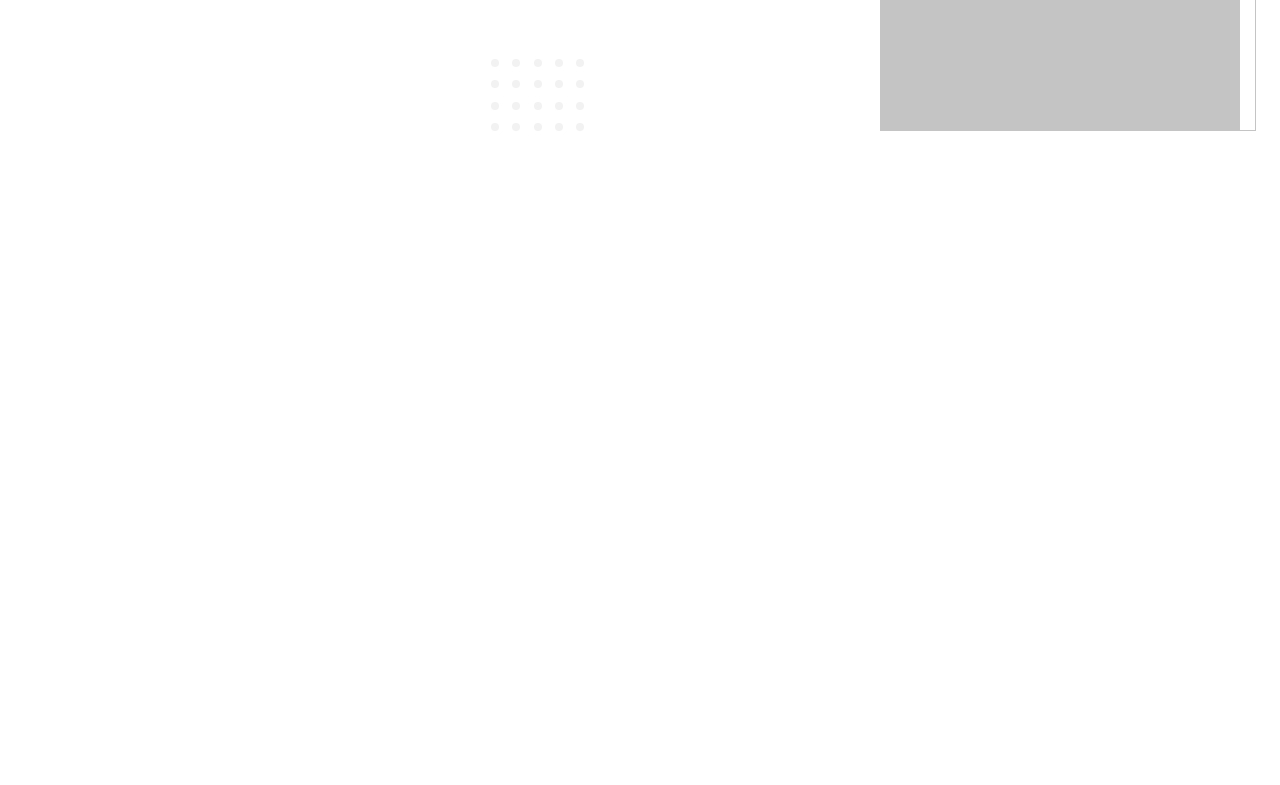
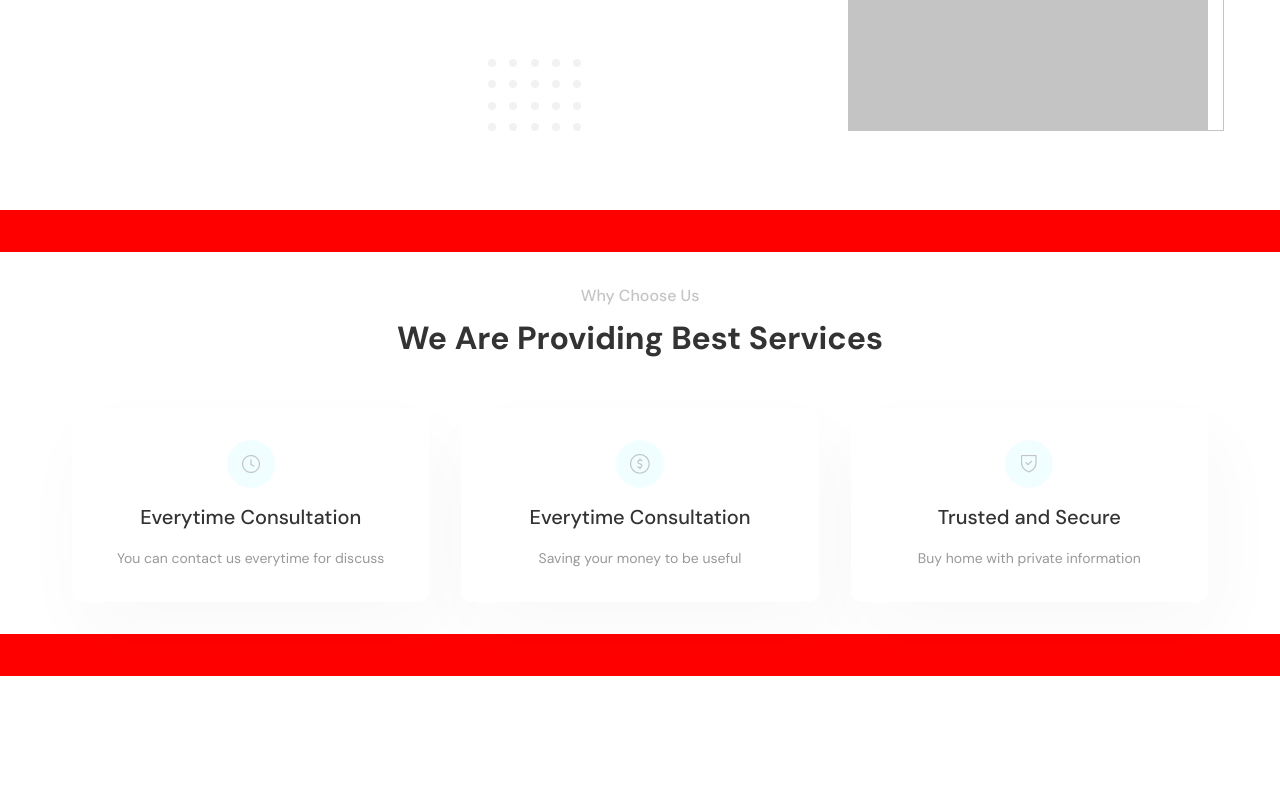
Before and after one commit to Mostafa-HEH/real-estate, a plain HTML site: page public/index.html in a window 1280 px wide. Shown: the part 697-1482 px from the top of the page. Drawn offline with Linux system fonts and the light colour scheme.

Commit message:
add why choose us section

```diff
--- a/public/index.html
+++ b/public/index.html
@@ -150,7 +150,37 @@
           ------------------------------------------
        -->
       <section class="why-choose-us">
-        <div class="wrapper"></div>
+        <div class="wrapper">
+          <div class="head">
+            <h4 class="head__subtitle">Why Choose Us</h4>
+            <h3 class="head__title">We Are Providing Best Services</h3>
+          </div>
+          <div class="content">
+            <div class="group">
+              <div class="group__icon">
+                <img src="./images/clock-icon.png" alt="clock png icon" />
+              </div>
+              <h4 class="group__title">Everytime Consultation</h4>
+              <div class="group__info">
+                You can contact us everytime for discuss
+              </div>
+            </div>
+            <div class="group">
+              <div class="group__icon">
+                <img src="./images/mony-icon.png" alt="clock png icon" />
+              </div>
+              <h4 class="group__title">Everytime Consultation</h4>
+              <div class="group__info">Saving your money to be useful</div>
+            </div>
+            <div class="group">
+              <div class="group__icon">
+                <img src="./images/verity-icon.png" alt="verity png icon" />
+              </div>
+              <h4 class="group__title">Trusted and Secure</h4>
+              <div class="group__info">Buy home with private information</div>
+            </div>
+          </div>
+        </div>
       </section>
       <!--
           ------------------------------------------
@@ -223,9 +253,9 @@
             -              Footer                  -
             ----------------------------------------
         -->
-      <!-- <main class="footer">
+      <main class="footer">
         <div class="wrapper"></div>
-      </main> -->
+      </main>
       <!--
           ------------------------------------------
           -             End of Footer              -
--- a/src/sass/base/_reset.scss
+++ b/src/sass/base/_reset.scss
@@ -359,3 +359,7 @@ h6,
 p {
   margin: 0;
 }
+
+* {
+  box-sizing: border-box;
+}
--- a/src/sass/pages/_home.scss
+++ b/src/sass/pages/_home.scss
@@ -1,3 +1,13 @@
 body {
   font-family: "DM Sans", sans-serif;
+  background-color: red;
+  display: flex;
+  flex-direction: column;
+  gap: 42px;
 }
+
+main {
+  display: flex;
+  flex-direction: column;
+  gap: 42px;
+}
--- a/src/sass/sections/_why-choose-us.scss
+++ b/src/sass/sections/_why-choose-us.scss
@@ -1,3 +1,99 @@
 .why-choose-us {
   @include section-rs(382px);
+  display: flex;
+  align-items: center;
+  justify-content: center;
 }
+
+.why-choose-us .wrapper {
+  display: flex;
+  flex-direction: column;
+  align-items: center;
+  gap: 42px;
+}
+
+.why-choose-us .head {
+  display: flex;
+  flex-direction: column;
+  gap: 4px;
+  align-items: center;
+  text-align: center;
+
+  &__subtitle {
+    font-style: normal;
+    font-weight: 500;
+    font-size: 1rem;
+    line-height: 21px;
+    color: #c4c4c4;
+  }
+
+  &__title {
+    font-style: normal;
+    font-weight: 700;
+    font-size: 2rem;
+    line-height: 56px;
+    color: #333333;
+  }
+}
+
+.why-choose-us .content {
+  display: flex;
+  flex-direction: row;
+  justify-content: space-between;
+  width: 100%;
+  gap: 32px;
+
+  @media screen and (max-width: $sm) {
+    flex-direction: column;
+    align-items: center;
+  }
+
+  & .group {
+    display: flex;
+    flex-direction: column;
+    align-items: center;
+    text-align: center;
+    justify-content: center;
+    gap: 16px;
+    width: 384px;
+    height: 194px;
+    background: #ffffff;
+    box-shadow: 10px 32px 72px rgba(51, 51, 51, 0.03);
+    border-radius: 10px;
+
+    @media screen and (max-width: $sm) {
+      width: 100%;
+    }
+
+    &__icon {
+      background-color: #f1feff;
+      height: 48px;
+      width: 48px;
+      border-radius: 50%;
+      display: flex;
+      align-items: center;
+      justify-content: center;
+
+      & img {
+        width: 24px;
+      }
+    }
+
+    &__title {
+      font-style: normal;
+      font-weight: 500;
+      font-size: 20px;
+      line-height: 26px;
+      color: #333333;
+    }
+
+    &__info {
+      font-style: normal;
+      font-weight: 400;
+      font-size: 14px;
+      line-height: 24px;
+      text-align: center;
+      color: #999999;
+    }
+  }
+}
```
Also changed, not shown: public/images/clock-icon.png (added), public/images/mony-icon.png (added), public/images/verity-icon.png (added), public/styles/styles.css, 1 other file.
